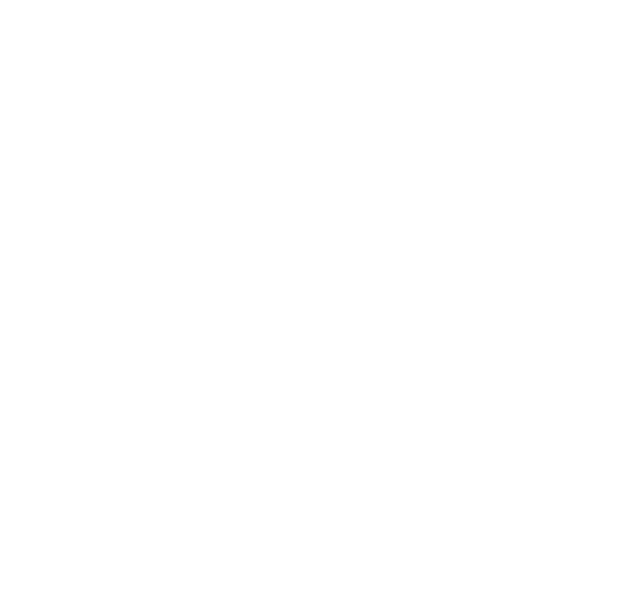
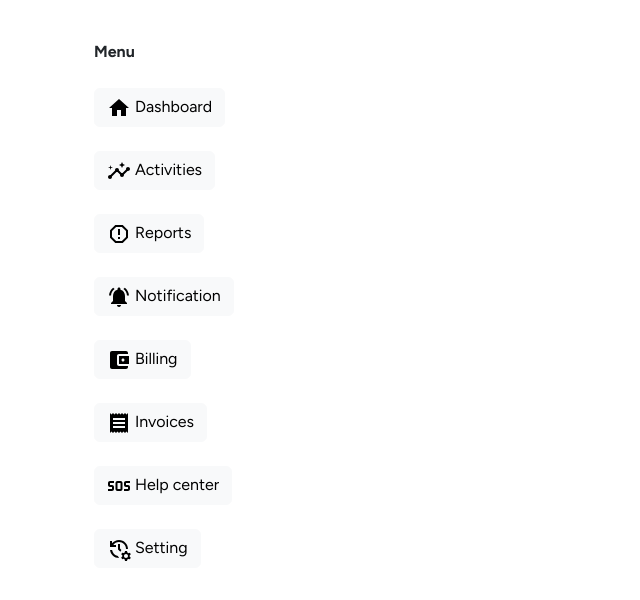
Before and after one commit to salaheddinesamid/Ebooking, a React (Create React App) app: page /dashboard in a window 1280 px wide. Before the commit this address had no page. Shown: the top 600 px of the page, without its empty margins (0-640 px from the left). Built offline with nearby package versions, Linux system fonts and the light colour scheme.

Commit message:
update, adding dashboard for hosts

```diff
--- a/src/App.js
+++ b/src/App.js
@@ -43,7 +43,7 @@
           <Route path='/listing/:listingId' element={<Listing />} />
           <Route path='/booking/:listingId' element={<Booking />} />
           <Route path='/become_host/form' element={<HostRequest />} />
-          <Route path='/dashbaord' element={<Dashboard />} />
+          <Route path='/dashboard' element={<Dashboard />} />
           <Route path='thankyou' element={<ThankYou />} />
         </Routes>
       </BrowserRouter>
--- a/src/routes/Dashboard.jsx
+++ b/src/routes/Dashboard.jsx
@@ -1,5 +1,12 @@
-import axios from "axios";
 import React, { useEffect, useState } from "react";
+import ReportGmailerrorredIcon from '@mui/icons-material/ReportGmailerrorred';
+import NotificationsActiveIcon from '@mui/icons-material/NotificationsActive';
+import AccountBalanceWalletIcon from '@mui/icons-material/AccountBalanceWallet';
+import ReceiptIcon from '@mui/icons-material/Receipt';
+import SosIcon from '@mui/icons-material/Sos';
+import HomeIcon from '@mui/icons-material/Home';
+import InsightsIcon from '@mui/icons-material/Insights';
+import ManageHistoryIcon from '@mui/icons-material/ManageHistory';
 
 export function Dashboard(){
     const HostCard = ()=>{
@@ -22,9 +29,58 @@
             </div>
         )
     }
+    function Menu(){
+        return(
+            <div className="row d-inline">
+                <div className="col">
+                    <p><b>Menu</b></p>
+                </div>
+                <div className="col-xl-12 mt-4 mb-4">
+                    <button className="btn btn-light"><HomeIcon/> Dashboard</button>
+                </div>
+                <div className="col-xl-12 mt-4 mb-4">
+                    <button className="btn btn-light"><InsightsIcon/> Activities</button>
+                </div>
+                <div className="col-xl-12 mt-4 mb-4">
+                    <button className="btn btn-light"><ReportGmailerrorredIcon/> Reports</button>
+                </div>
+                <div className="col-xl-12 mt-4 mb-4">
+                    <button className="btn btn-light"><NotificationsActiveIcon/> Notification</button>
+                </div>
+                <div className="col-xl-12 mt-4 mb-4">
+                   <button className="btn btn-light"> <AccountBalanceWalletIcon/> Billing</button>
+                </div>
+                <div className="col-xl-12 mt-4 mb-4">
+                    <button className="btn btn-light"><ReceiptIcon/> Invoices</button>
+                </div>
+                <div className="col mt-4 mb-4">
+                    <button className="btn btn-light"><SosIcon/> Help center</button>
+                </div>
+                <div className="col-xl-12 mt-4 mb-4 ">
+                    <button className="btn btn-light"><ManageHistoryIcon/> Setting</button>
+                </div>
+                <div className="d-inline align-items-end">
+
+                </div>
+            </div>
+        )
+    }
+    function Main(){
+        return(
+            <div className="container">
+
+            </div>
+        )
+    }
+
     return(
-        <div className="row">
+        <div className="container mt-3 mb-3">
+           <div className="col-xl-4">
+            <Menu/>
+           </div>
+           <div className="col-xl-8">
 
+           </div>
         </div>
     )
 }
```
